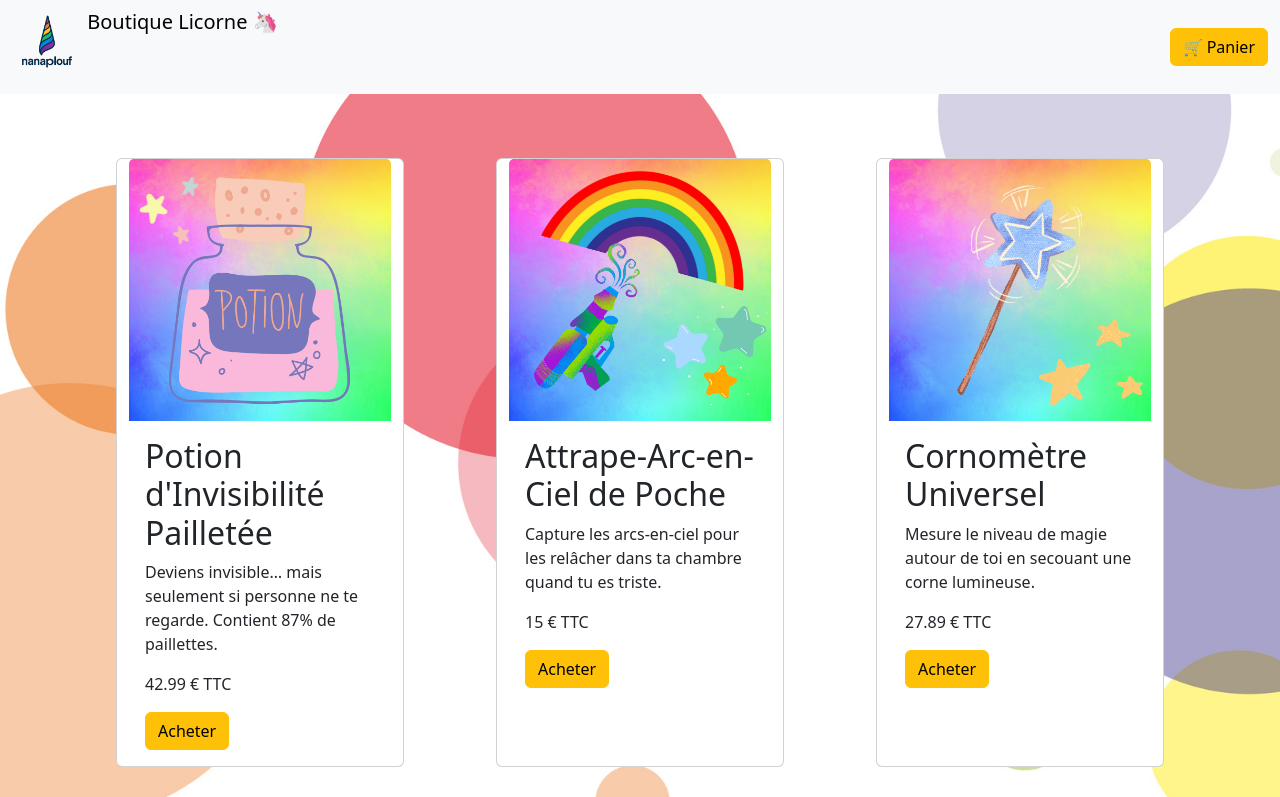
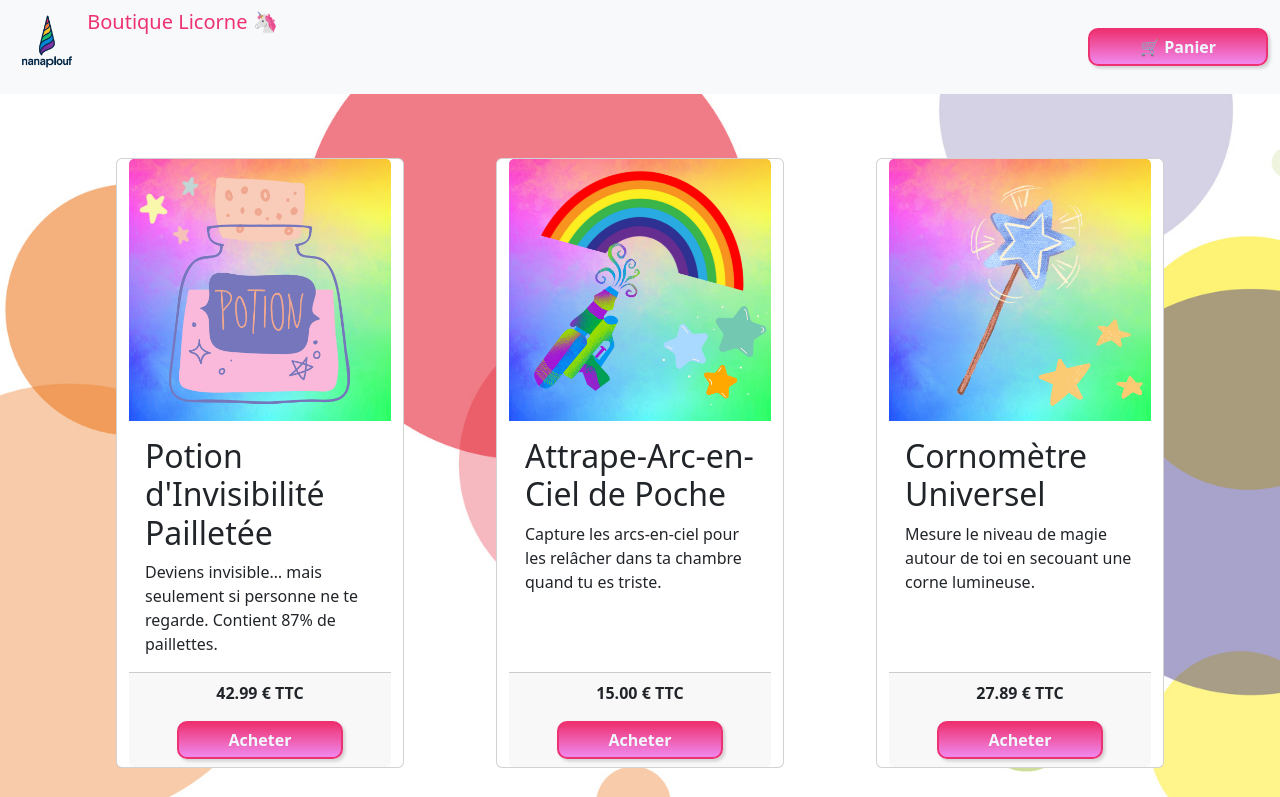
Before and after one commit to nanaplouf/projetLicorne, a plain HTML site: page index.html in a window 1280 px wide. Shown: the top 797 px of the page. Drawn offline with nearby package versions, Linux system fonts and the light colour scheme.

Commit message:
création de la fonction card et changement dans le foreach

```diff
--- a/assets/css/style.css
+++ b/assets/css/style.css
@@ -15,3 +15,18 @@ footer p {
     font-style: italic;
     font-size: 15px;
 }
+
+
+.myBtnColor{
+    background: linear-gradient(rgb(238, 49, 112), rgb(240, 137, 238));
+    color: aliceblue;
+    padding: 5px 50px;
+    font-weight: bolder;
+    border-radius: 10px;
+    border: 2px solid rgb(238, 49, 112);
+    box-shadow: rgba(0, 0, 0, 0.15) 2.4px 2.4px 3.2px;
+}
+
+.myh1{
+    color: rgb(238, 49, 112);
+}
--- a/assets/js/script.js
+++ b/assets/js/script.js
@@ -24,17 +24,31 @@ async function load(){
         // On appelle listObject() pour récupérer les objets à partir du fichier JSON
         const OBJETS = await listObjet();
 
-        const MAIN = document.getElementById("main");
+        let main = document.getElementById("main");
 
         OBJETS.forEach(function (objet) {
-            console.log(objet);
+            //console.log(objet);
+
+            // On crée une carte (visuel) pour afficher l'objet sur la page
+            card(objet);
+
+        });
+
+    }catch(error){
+        // Si une erreur se produit (ex : fichier introuvable), on l'affiche dans la console
+        console.log("Erreur lors de la requête :", error.message);
+    }
+}
+
+//Fonction pour créer et afficher une "carte" (card) HTML à partir d'un objet
+function card(objet){
 
     // --------- Création de la carte ----------
 
     // Création d'un div HTML pour représenter la carte
     let mainDiv = document.createElement("div");
     // on lui donne des classes Bootstrap
-            mainDiv.className = "card m-3";
+    mainDiv.className = "card m-3 ";
     // on lui donne le style Bootstrap
     mainDiv.style = "width: 18rem;";
 
@@ -60,36 +74,42 @@ async function load(){
 
     // Création du prix
     let price = document.createElement("p");
-            price.textContent = objet.prix + " € TTC";
     price.className = "card-text";
+    let strongPrice = document.createElement("strong");
+    //je pars en chiffre à virgule et je lui dit qu'il n'auras que 2 chiffres après la virgule
+    strongPrice.textContent = parseFloat(objet.prix).toFixed(2) + " € TTC";
+
+
+    //Création de la div footer
+    let footer = document.createElement("div");
+    footer.className = "card-footer text-center"
 
     // Création du bouton "Acheter"
     let btn = document.createElement("button");
-            btn.className = "btn btn-warning";
+    btn.className = "myBtnColor";
     btn.textContent = "Acheter";
 
     // --------- Ajout des éléments entre eux (structure HTML) ----------
+    // On ajoute la balise strong avec le prix à la balise p
+    price.appendChild(strongPrice);
+
+    // On ajoute le bouton dans le footer de la carte
+    footer.appendChild(price);
+    footer.appendChild(btn);
 
     // On ajoute le titre, la description, le prix et le bouton dans le corps de la carte
     cardBody.appendChild(h2);
     cardBody.appendChild(p);
-            cardBody.appendChild(price);
-            cardBody.appendChild(btn);
 
-            // On ajoute l'image et le corps de la carte dans la carte elle-même
+    // On ajoute l'image et le corps de la carte et le footer dans la carte elle-même
     mainDiv.appendChild(img);
     mainDiv.appendChild(cardBody);
+    mainDiv.appendChild(footer);
 
     // On ajoute enfin la carte complète dans le conteneur principal de la page
-            MAIN.appendChild(mainDiv);
-        });
+    main.appendChild(mainDiv);
+}
 
-
-    }catch(error){
-        // Si une erreur se produit (ex : fichier introuvable), on l'affiche dans la console
-        console.log("Erreur lors de la requête :", error.message);
-    }
-}
 
 // charge les objets
 load();
--- a/index.html
+++ b/index.html
@@ -16,19 +16,22 @@
         <div class="container-fluid">
             <h1 class="col-md-8 col-sm-12 fs-5"><a class="navbar-brand" href="#">
                 <img src="/assets/img/logonana.png" alt="Logo" width="70" class="d-inline-block align-text-top">
-                Boutique Licorne 🦄
+                <span class="myh1">Boutique Licorne 🦄</span>
             </a></h1>
             <div class="col-md-4 col-sm-12 d-flex justify-content-end align-items-center">
-                <a href="#panier"><button type="button" class="btn btn-warning" id="btn">🛒 Panier</button></a>
+                <a href="#panier"><button type="button" class="myBtnColor" id="btn">🛒 Panier</button></a>
             </div>
         </div>
     </nav>
+
     <div class="container">
         <main class="row justify-content-around" id="main"></main>
     </div>
+
     <footer >
         <p>Copyright ©nanaplouf - cours JavaScript/JSON pour le PoleS 2025  </p>
     </footer>
+
     <script src="/assets/js/script.js"></script>
 </body>
 </html>
```
Lines whose indentation alone changed are shown as unchanged.
